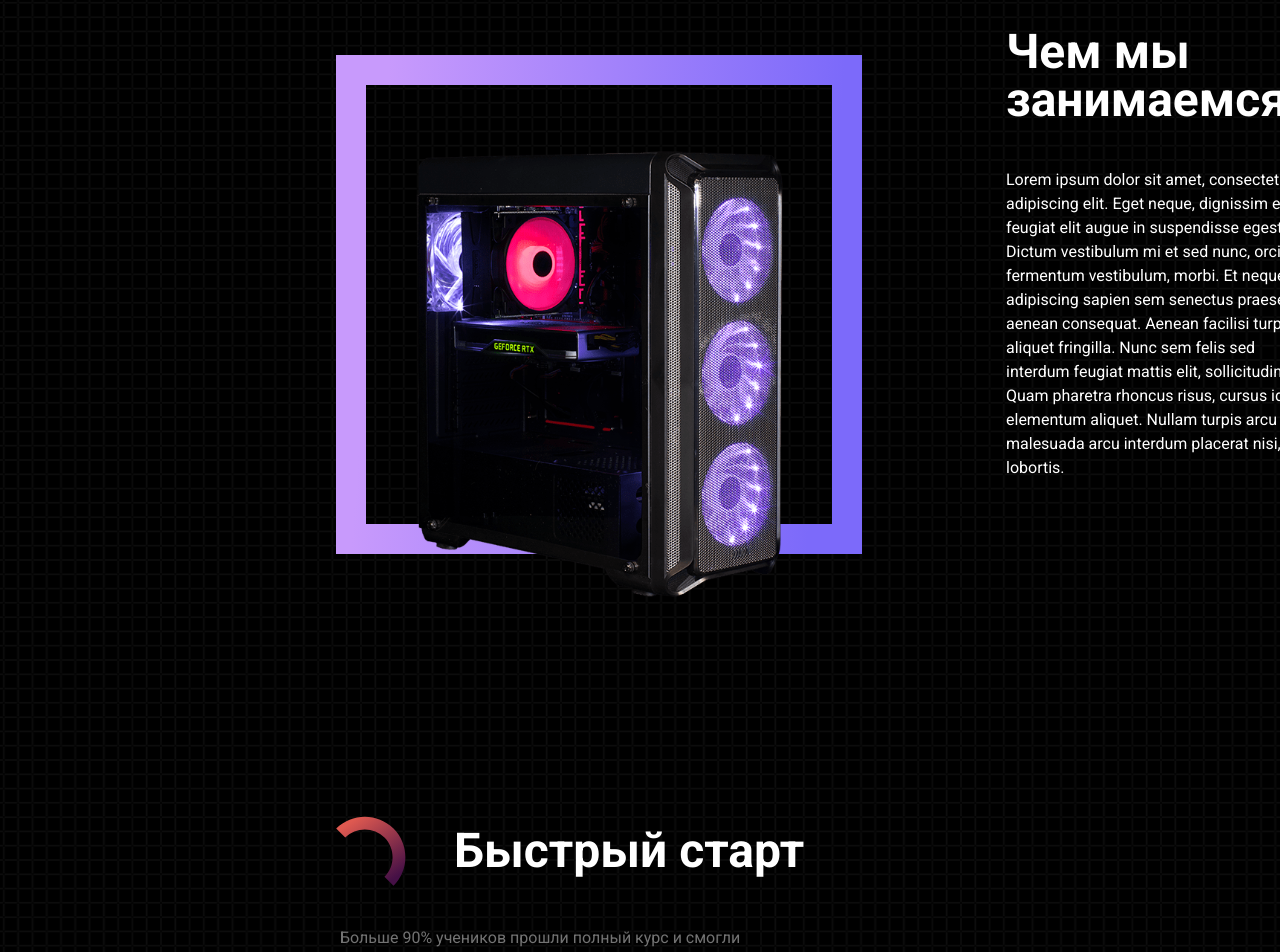
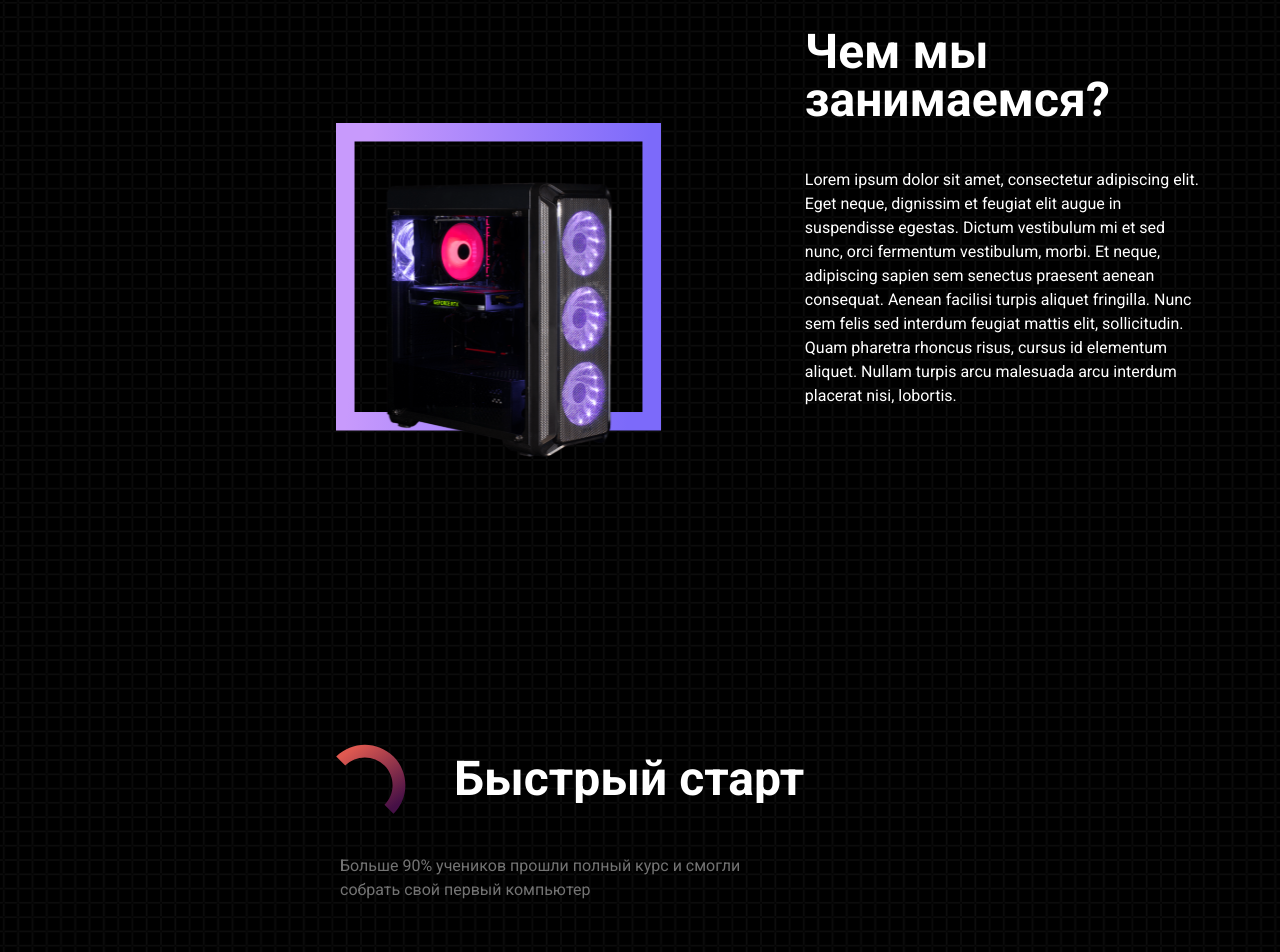
Before and after one commit to sh0rk1n/introductory-practice-university, a React (Create React App) app: page / in a window 1280 px wide. Shown: the part 1140-2092 px from the top of the page. Built offline with nearby package versions, Linux system fonts and the light colour scheme.

Commit message:
Added animation when you open the site for the first time

```diff
--- a/src/components/about/index.jsx
+++ b/src/components/about/index.jsx
@@ -1,12 +1,23 @@
 import React from 'react';
+import Reveal from "../utils/Reveal";
 
 export default function About(){
   return (
     <section id='about' className="about flex items-center px-20  ml-64 mb-48">
-      <img src="/img/pc-block.svg" draggable="false" alt="PC Block"/>
-      <div className=" ml-36 mb-36 content-center ">
+      <Reveal>
+        <img src="/img/pc-block.svg" draggable="false" alt="PC Block"/>
+      </Reveal>
+      <div className="ml-36 mb-36 content-center">
+        <Reveal>
         <h2 className="text-5xl font-bold mb-11">Чем мы занимаемся?</h2>
-        <p className="max-w-screen-sm">Lorem ipsum dolor sit amet, consectetur adipiscing elit. Eget neque, dignissim et feugiat elit augue in suspendisse egestas. Dictum vestibulum mi et sed nunc, orci fermentum vestibulum, morbi. Et neque, adipiscing sapien sem senectus praesent aenean consequat. Aenean facilisi turpis aliquet fringilla. Nunc sem felis sed interdum feugiat mattis elit, sollicitudin. Quam pharetra rhoncus risus, cursus id elementum aliquet. Nullam turpis arcu malesuada arcu interdum placerat nisi, lobortis. </p>
+        </Reveal>
+        <Reveal>
+          <p className="max-w-screen-sm">Lorem ipsum dolor sit amet, consectetur adipiscing elit. Eget neque, dignissim
+            et feugiat elit augue in suspendisse egestas. Dictum vestibulum mi et sed nunc, orci fermentum vestibulum,
+            morbi. Et neque, adipiscing sapien sem senectus praesent aenean consequat. Aenean facilisi turpis aliquet
+            fringilla. Nunc sem felis sed interdum feugiat mattis elit, sollicitudin. Quam pharetra rhoncus risus,
+            cursus id elementum aliquet. Nullam turpis arcu malesuada arcu interdum placerat nisi, lobortis. </p>
+        </Reveal>
       </div>
     </section>
   );
--- a/src/components/start/Infographic/index.jsx
+++ b/src/components/start/Infographic/index.jsx
@@ -1,4 +1,6 @@
-import React, {useState} from 'react';
+import React from 'react';
+import Reveal from "../../utils/Reveal";
+
 export default function Infographic() {
   const percentages = ['100%', '75%', '50%', 'Итог'];
   const heights = [5,3.5,2,0.625] // rem
@@ -6,16 +8,22 @@ export default function Infographic() {
 
   return (
     <div className="text-4xl font-bold">
+      <Reveal>
         {percentages.map((percent,index) => (
-        <span key={index}>{percent}</span>
+          <span  key={index}>{percent}</span>
         ))}
+      </Reveal>
       <div className="flex items-center mt-5">
+
           {heights.map((height,index) => (
+            <Reveal>
             <div
               key={index}
               style={{ height: `${height}rem` }}
               className={`w-80 bg-gradient-to-br from-purple-400 to-indigo-600`}>
             </div>
+            </Reveal>
+
           ))}
       </div>
       <div className="flex font-normal mt-5 items-center">
--- a/src/components/start/index.jsx
+++ b/src/components/start/index.jsx
@@ -1,14 +1,21 @@
 import React from 'react';
 import Infographic from "./Infographic";
+import Reveal from "../utils/Reveal";
 
 export default function Start(){
   return (
     <section id = "start" className="start px-20 ml-64 mb-48">
       <div className="flex items-center text-center">
+       <Reveal>
         <img width={70} height={45} src="/img/logo/start.svg" draggable="false" alt="FastStart Logo"/>
+       </Reveal>
+        <Reveal>
         <h2 className="text-5xl font-bold ml-12 ">Быстрый старт</h2>
+        </Reveal>
       </div>
+      <Reveal>
       <p className="max-w-md text-neutral-500 mt-10 ml-1 mb-20 ">Больше 90% учеников прошли полный курс и смогли собрать свой первый компьютер</p>
+      </Reveal>
       <Infographic/>
     </section>
   );
--- /dev/null
+++ b/src/components/utils/Reveal.jsx
@@ -0,0 +1,33 @@
+import React , {useEffect, useRef } from 'react';
+import {motion, useInView, useAnimation} from "framer-motion";
+
+export default  function  Reveal ({ children })  {
+  const ref = useRef(null)
+  const isInView = useInView(ref, {once: true})
+
+  const mainControls = useAnimation()
+
+  useEffect(() => {
+    if (isInView) {
+      mainControls.start("visible");
+    }
+  }, [isInView]);
+
+  return (
+    <div
+      ref = {ref}
+      style={{position: "relative", overflow: "hidden"}}>
+      <motion.div
+        variants = {{
+          hidden: {opacity:0, y:100},
+          visible: { opacity:1, y:0 }
+        }}
+        initial = "hidden"
+        animate ={mainControls}
+        transition = {{ duration:0.5, delay:0.25 }}>
+        {children}
+
+      </motion.div>
+    </div>
+  );
+};
```
Also changed, not shown: src/App.js (+7 -3 lines). Lines whose indentation alone changed are shown as unchanged.
